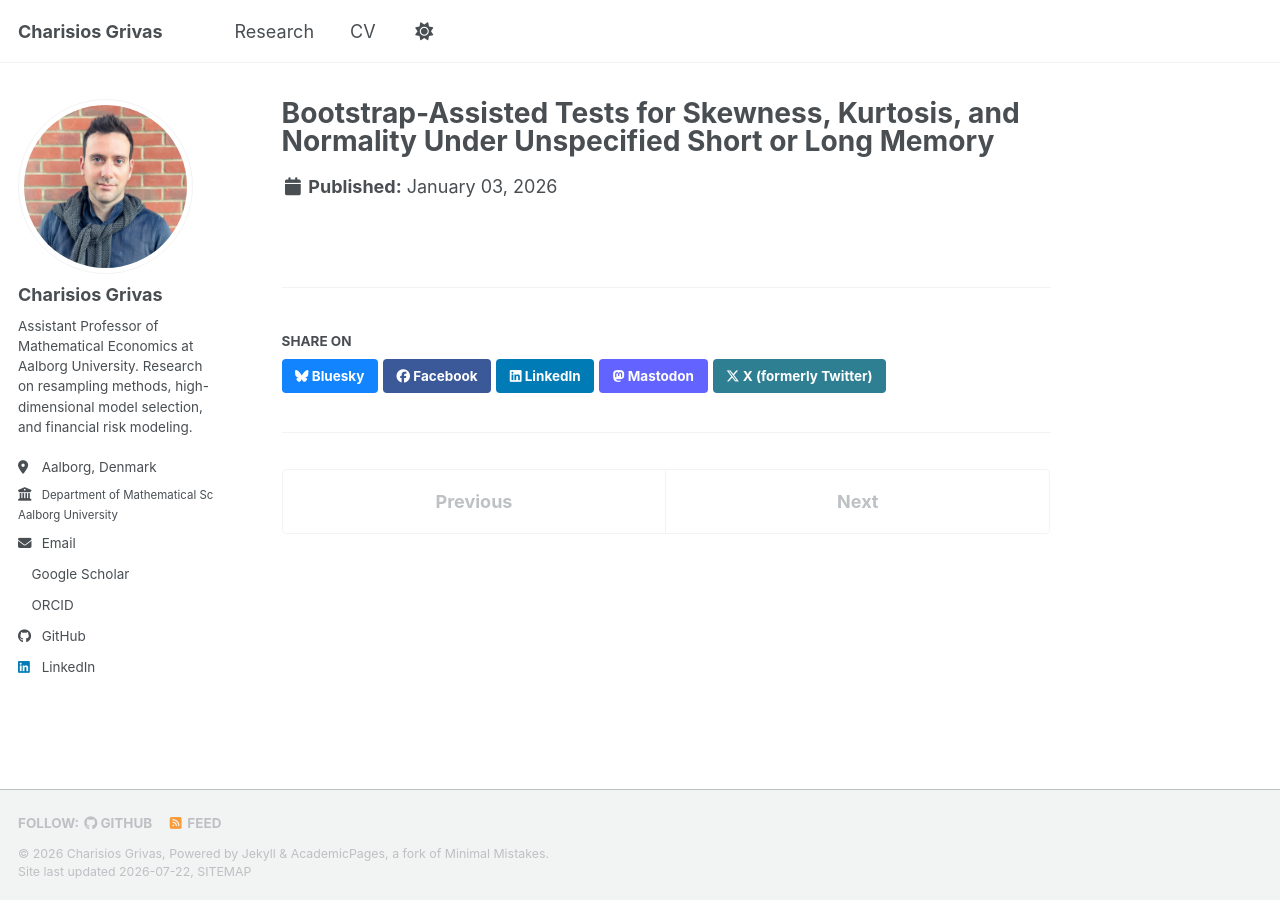
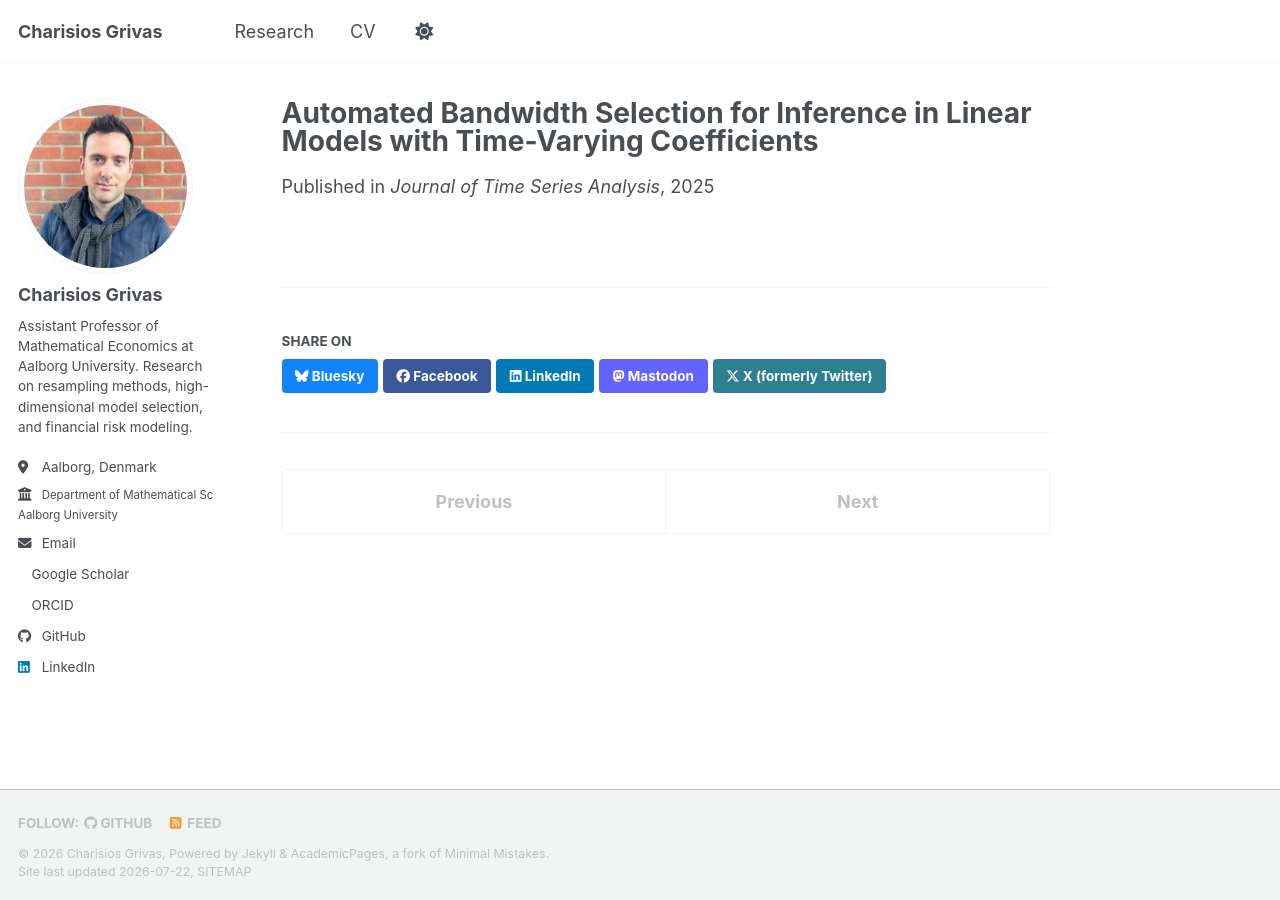
Before and after one commit to chargrivas/chargrivas.github.io, a Jekyll site: the page built from _publications/2026-01-03-skewness-kurtosis-tests.md, in a window 1280 px wide. Built offline with Jekyll 4.4.1, drawn with Linux system fonts in a browser that asks for light colours; a style sheet for code colours, icons or effects is not loaded.

Commit message:
Update 2026-01-03-skewness-kurtosis-tests.md

```diff
--- a/_publications/2026-01-03-skewness-kurtosis-tests.md
+++ b/_publications/2026-01-03-skewness-kurtosis-tests.md
@@ -1,9 +1,10 @@
 ---
-title: "Bootstrap-Assisted Tests for Skewness, Kurtosis, and Normality Under Unspecified Short or Long Memory"
+title: "Automated Bandwidth Selection for Inference in Linear Models with Time-Varying Coefficients"
 collection: publications
-category: workingpapers
-permalink: /publication/skewness-kurtosis-tests
-excerpt: 'Revise and resubmit at *Journal of Business & Economic Statistics*.<br>With Z. Psaradakis and M. Vávra.<br>[[Slides]](https://www.dropbox.com/scl/fi/c76erkkrko5r1pmkas5en/SKNtest.pdf?rlkey=7927zxldnqcw8tu925b1e5a2z&st=res2n0ra&dl=0)'
-date: 2026-01-03
-paperurl:
+category: manuscripts
+permalink: /publication/2025-bandwidth-selection
+excerpt: 'With Z. Psaradakis.<br><br>[[Slides]](https://www.dropbox.com/scl/fi/0t6p3lrntl1wi2h4z131g/BandwidthChoice.pdf?rlkey=se18cqbt3v92axuagxxmw6akx&st=kptv18qd&dl=0)'
+date: 2025-01-01
+venue: 'Journal of Time Series Analysis'
+paperurl: 'https://onlinelibrary.wiley.com/doi/10.1111/jtsa.12842'
 ---
```
